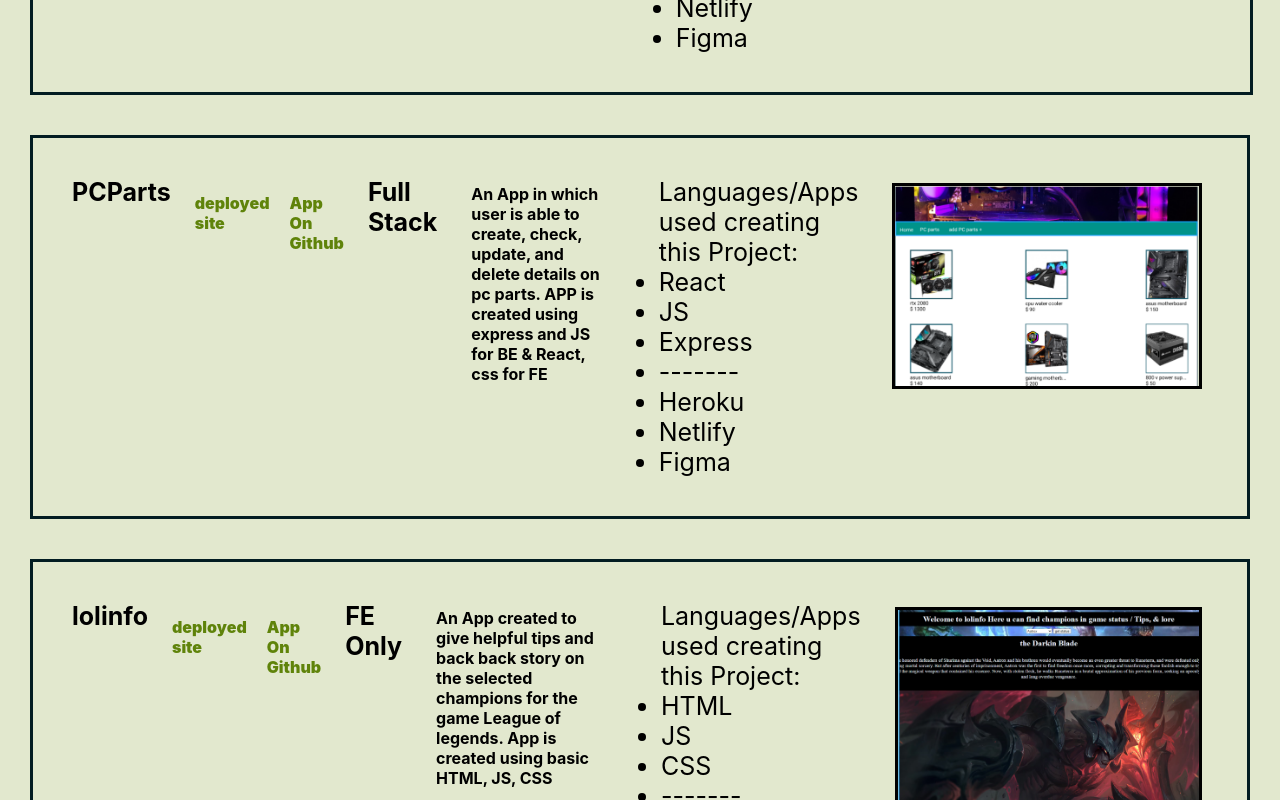
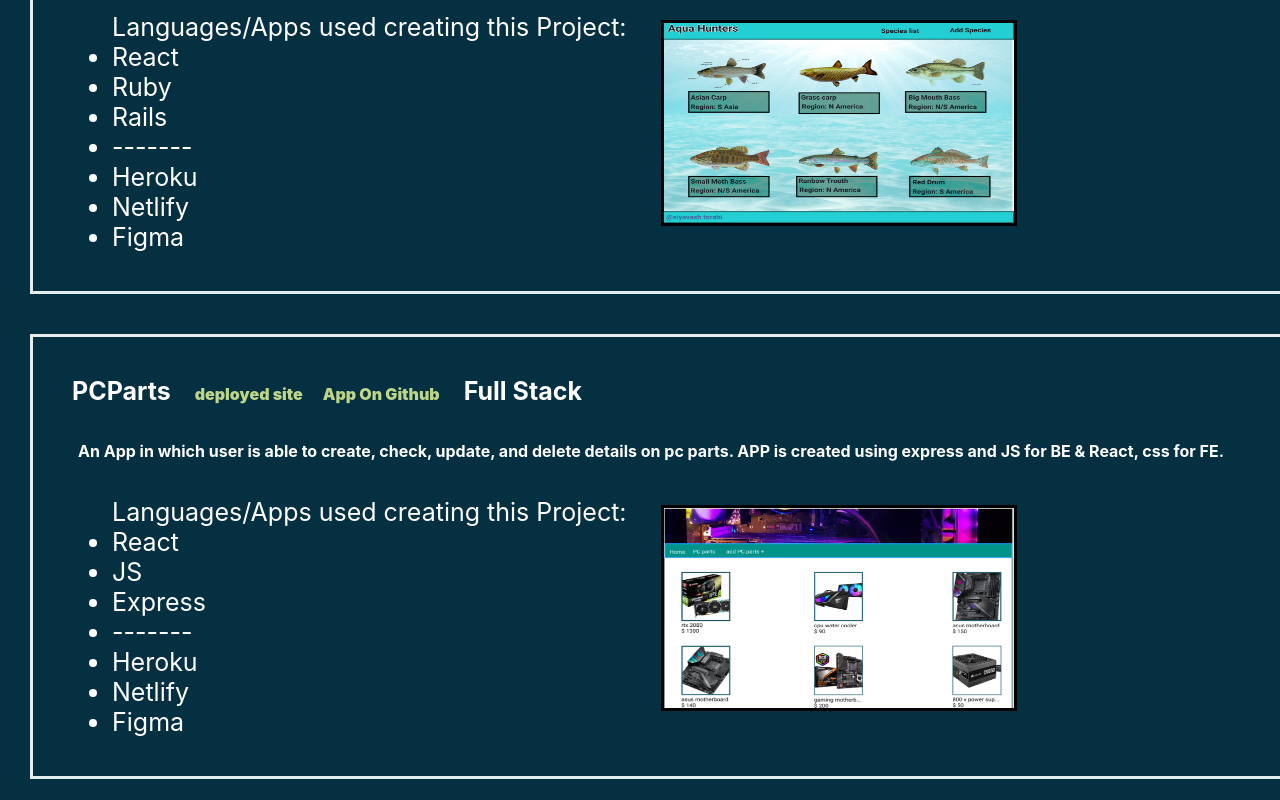
Before and after one commit to SiyavashTorabi/portfolio, a React (Create React App) app in the folder portfolio/: page /projects in a window 1280 px wide. Shown: the part 1300-2100 px from the top of the page. Built offline with nearby package versions, Linux system fonts and the light colour scheme.

Commit message:
looks great

```diff
--- a/portfolio/src/App.css
+++ b/portfolio/src/App.css
@@ -1,5 +1,5 @@
 body {
 display: block;
-  background-color: #E2E8CE;
+background-color: #043042;
 
 }
--- a/portfolio/src/components/Footer.css
+++ b/portfolio/src/components/Footer.css
@@ -1,3 +1,4 @@
+@media screen and (min-width: 30em),(max-width: 1000em) and (orientation: landscape) {
 .icons{
 display: inline-block;
 background-color: rgba(241, 239, 237, 0.637);
@@ -36,3 +37,4 @@
 margin-left: 50px;
 margin-bottom: 10px;
 }
+}
--- a/portfolio/src/components/Navbar.css
+++ b/portfolio/src/components/Navbar.css
@@ -1,4 +1,4 @@
-@media screen and (min-width: 780px) {
+@media screen and (min-width: 30em),(max-width: 1000em) and (orientation: landscape) {
 .nav-bar {
 display: inline-flex;
 width:99.7%;
--- a/portfolio/src/screens/Home.jsx
+++ b/portfolio/src/screens/Home.jsx
@@ -9,7 +9,7 @@
         and resourcefulness to get the job done. When I’m not coding or studying
         new aspects of programming , you can find me hiking or improving my archery skills.</h2>
       <div className='Skills' >
-      <h1 className='Skills' >Skills:</h1>
+
       <h3 className='Skills' >FrontEnd Developer</h3>
       <h3 className='Skills' >BackEnd Developer</h3>
       <h3 className='Skills' >API  Developer</h3>
--- a/portfolio/src/screens/Projects.css
+++ b/portfolio/src/screens/Projects.css
@@ -1,3 +1,6 @@
+@media screen and (min-width: 30em),(max-width: 1000em) and (orientation: landscape) {
+
+
 img {
 
 width: 250px;
@@ -6,28 +9,30 @@
 }
 
 .projects{
-display: block;
-grid-column: span;
-justify-items: center;
-justify-content: space-start;
-margin: 10px;
-background-color: #E2E8CE;
-flex-shrink: 3;
+display:list-item;
+align-content: center;
+flex-direction: row;
 
 
+justify-items: center;
+
+margin: 10px;
+background-color: #043042;
+flex-shrink: 3;
 }
 .project1,
 .project2,
 .project3,
 .project4{
-display: inline-flex;
+display: inline-block;
 justify-content:space-around;
-border: 3px solid rgb(2, 28, 34);
+border: 3px solid rgb(229, 236, 238);
 text-align: start;
-margin-top: 20px;
+min-width: 95%;
 align-items: flex-start;
 margin: 20px;
 padding: 25px;
+grid-column: 2 / -1;
 }
 
 .links {
@@ -36,9 +41,10 @@
 justify-content: right;
 text-shadow:none;
 font-weight: 900;
-color: rgb(95, 131, 10);
+color: rgb(191, 214, 136);
 margin: 10px;
-margin-top: 30px;
+margin-top: 10px;
+grid-column: 2 / -1;
 
 }
 .proImg{
@@ -56,9 +62,15 @@
 font-size: 25px;
 align-items: flex-start;
 margin: 14px;
+grid-column: 2 / -1;
 }
 .pov {
 
 
 margin-left: 20px;
 }
+h2, h4, h3, ul{
+
+  color: white;
+}
+}
--- a/portfolio/src/screens/Projects.jsx
+++ b/portfolio/src/screens/Projects.jsx
@@ -19,7 +19,9 @@
         <li>WireFrame</li>
         <li>Air Table</li>
         </ul>
+
         <img className="proImg" src='SCP.jpg' alt='img'/>
+
     </div>
       <div className="project2">
         <h2 className="texts">Aqua Hunters</h2>
@@ -46,7 +48,7 @@
         <a className="links" href="https://siyas-pcparts.netlify.app/" rel="noreferrer" target="_blank">deployed site</a>
         <a className="links" href="https://github.com/SiyavashTorabi/PCParts" rel="noreferrer" target="_blank">App On Github</a>
         <h3 className="texts">Full Stack</h3>
-        <h4 className="pov">An App in which user is able to create, check, update, and delete details on pc parts. APP is created using express and JS for BE & React, css for FE </h4>        <ul className="texts">
+        <h4 className="pov">An App in which user is able to create, check, update, and delete details on pc parts. APP is created using express and JS for BE & React, css for FE. </h4>        <ul className="texts">
         Languages/Apps used creating this Project:
         <li>React</li>
         <li>JS</li>
@@ -63,7 +65,7 @@
         <a className="links" href="https://siyavashtorabi.github.io/lolinfo/" rel="noreferrer" target="_blank">deployed site</a>
         <a className="links" href="https://github.com/SiyavashTorabi/lolinfo" rel="noreferrer" target="_blank">App On Github</a>
         <h3 className="texts">FE Only</h3>
-        <h4 className="pov"> An App created to give helpful tips and back back story on the selected champions for the game League of legends. App is created using basic HTML, JS, CSS </h4>
+        <h4 className="pov"> An App created to give helpful tips and back story on the selected champions for the game League of legends. App is created using basic HTML, JS, CSS. </h4>
 
         <ul className="texts">
         Languages/Apps used creating this Project:
@@ -75,6 +77,7 @@
         <li>Figma</li>
         </ul>
         <img className="proImg" src='lol.jpg' alt='img' />
+
     </div>
 
 
```
Also changed, not shown: portfolio/public/scp2.jpg (added).
